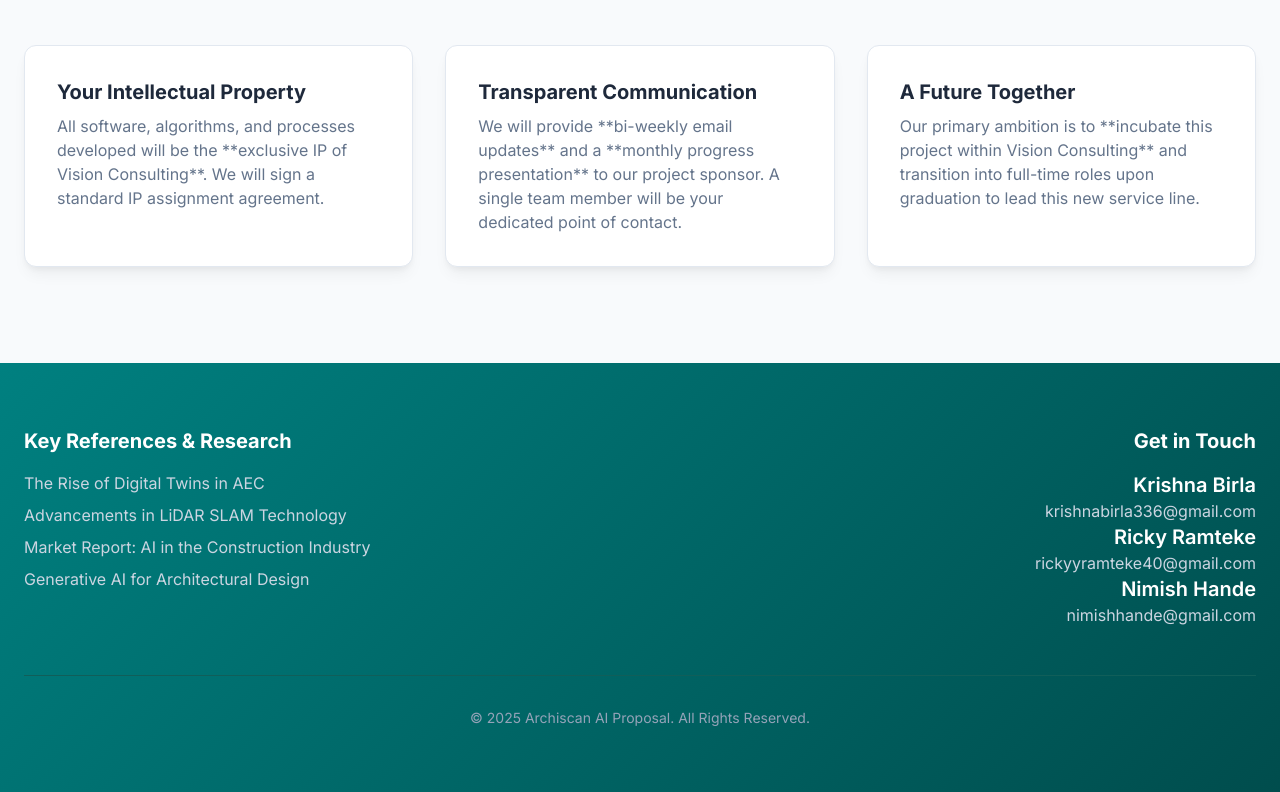
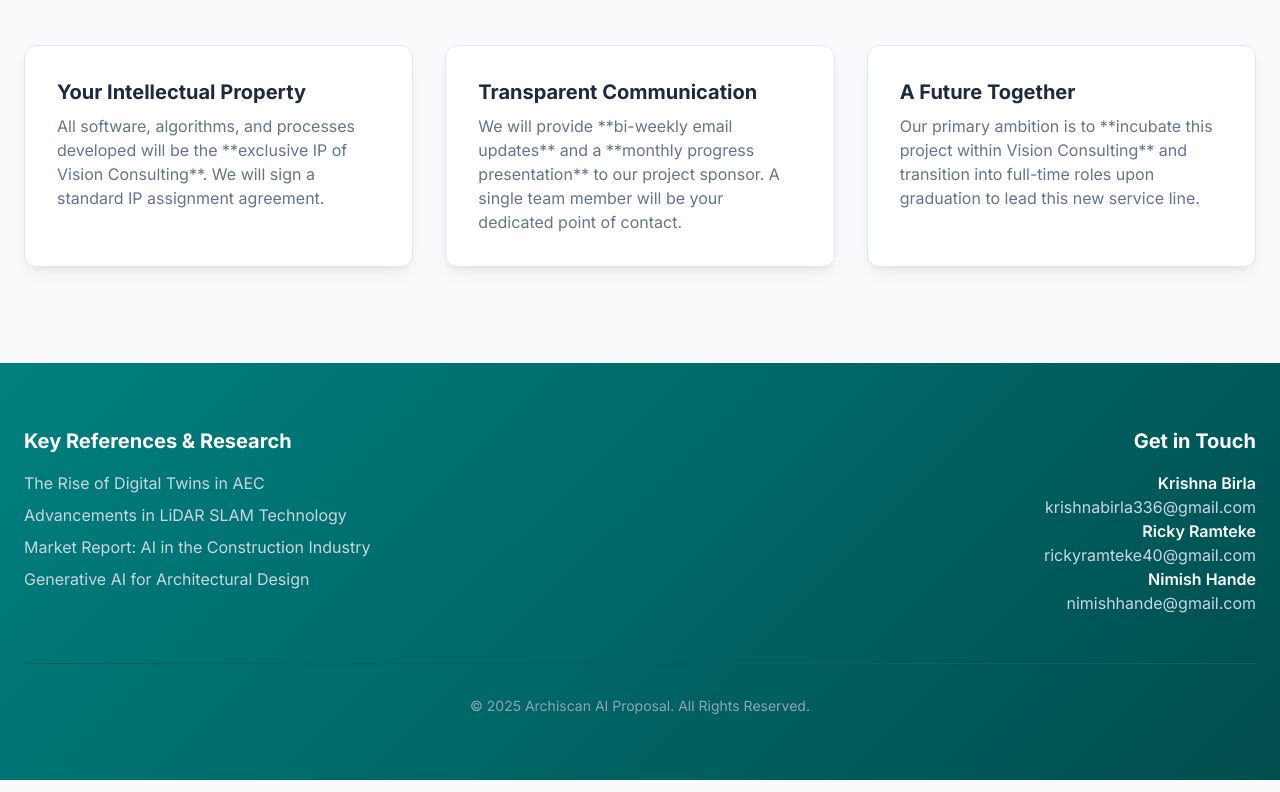
Before and after one commit to Krishna9588/Archiscan-AI, a plain HTML site: page index.html in a window 1280 px wide. Shown: the part 5567-6359 px from the top of the page. Drawn offline with nearby package versions, Linux system fonts and the light colour scheme.

Commit message:
Update index.html

```diff
--- a/index.html
+++ b/index.html
@@ -333,11 +333,13 @@
                 </div>
                 <div class="md:text-right">
                     <h3 class="text-xl font-bold mb-4">Get in Touch</h3>
-                    <p class="font-semibold text-xl">Krishna Birla</p>
+                    <p class="font-semibold text-m">Krishna Birla</p>
                     <p class="text-slate-300">krishnabirla336@gmail.com</p>
-                    <p class="font-semibold text-xl">Ricky Ramteke</p>
-                    <p class="text-slate-300">rickyyramteke40@gmail.com</p>
-                    <p class="font-semibold text-xl">Nimish Hande</p>
+                    <p></p>
+                    <p class="font-semibold text-m">Ricky Ramteke</p>
+                    <p class="text-slate-300">rickyramteke40@gmail.com</p>
+                    <p></p>
+                    <p class="font-semibold text-m">Nimish Hande</p>
                     <p class="text-slate-300">nimishhande@gmail.com</p>
                 </div>
             </div>
```
